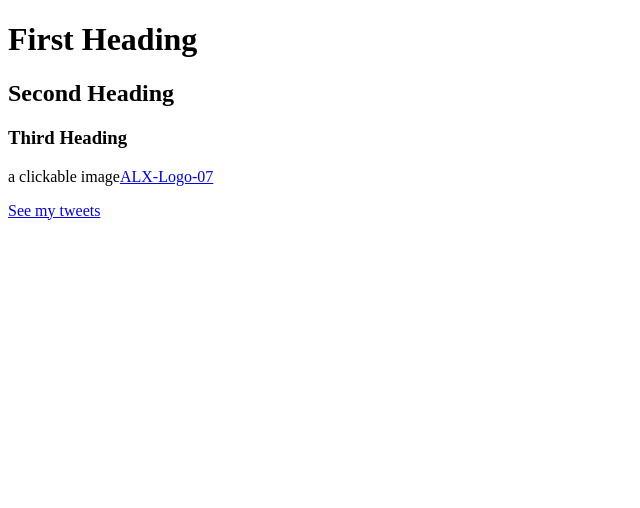
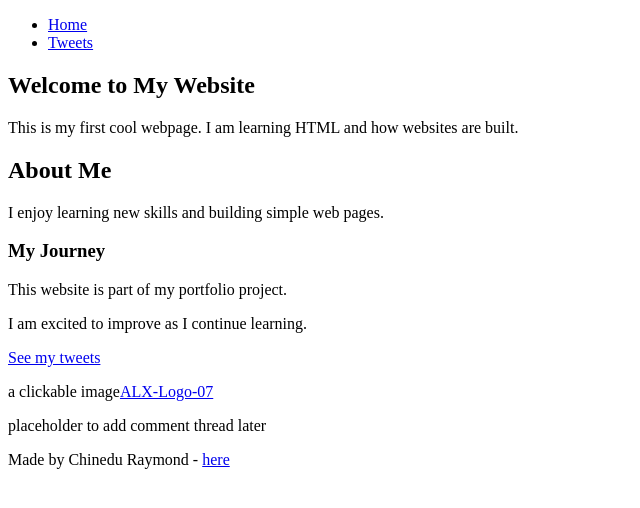
Before and after one commit to Lordray001/My_First_Portfolio, a plain HTML site: page html_basic/index.html in a window 1280 px wide. Shown: the whole page, without its empty margins (0-640 px from the left). Drawn offline with Linux system fonts and the light colour scheme.

Commit message:
Add consistent structure with header main footer

```diff
--- a/html_basic/index.html
+++ b/html_basic/index.html
@@ -2,14 +2,47 @@
 <html lang="en">
 <head>
     <meta charset="UTF-8">
-    <title>Basic HTML Structure</title>
+    <title>My Website</title>
 </head>
 <body>
-    <p><h1>First Heading</h1></p>
-    <p><h2>Second Heading</h2></p>
-    <p><h3>Third Heading</h3></p>
-    <p> a clickable image<a href="https://i.ibb.co/gTDZZT8/ALX-Logo-07.png">ALX-Logo-07</a></p>
 
-    <p><a href="tweets.html">See my tweets</a></p>
+    <header>
+        <ul>
+            <li><a href="index.html">Home</a></li>
+            <li><a href="tweets.html">Tweets</a></li>
+        </ul>
+    </header>
+
+    <main>
+        <article>
+            <h1>Welcome to My Website</h1>
+
+            <p>This is my first cool webpage. I am learning HTML and how websites are built.</p>
+
+            <h2>About Me</h2>
+
+            <p>I enjoy learning new skills and building simple web pages.</p>
+
+            <h3>My Journey</h3>
+
+            <p>This website is part of my portfolio project.</p>
+
+            <p>I am excited to improve as I continue learning.</p>
+
+            <a href="tweets.html">See my tweets</a>
+
+            <p>a clickable image<a href="https://i.ibb.co/gTDZZT8/ALX-Logo-07.png">ALX-Logo-07</a></p>
+
+        </article>
+
+        <aside>
+            <p>placeholder to add comment thread later</p>
+        </aside>
+    </main>
+
+    <footer>
+        <p>Made by Chinedu Raymond - <a href="https://github.com" target="_blank">here</a></p>
+    </footer>
+
 </body>
 </html>
```
Also changed, not shown: html_basic/tweets.html (+23 -2 lines).
